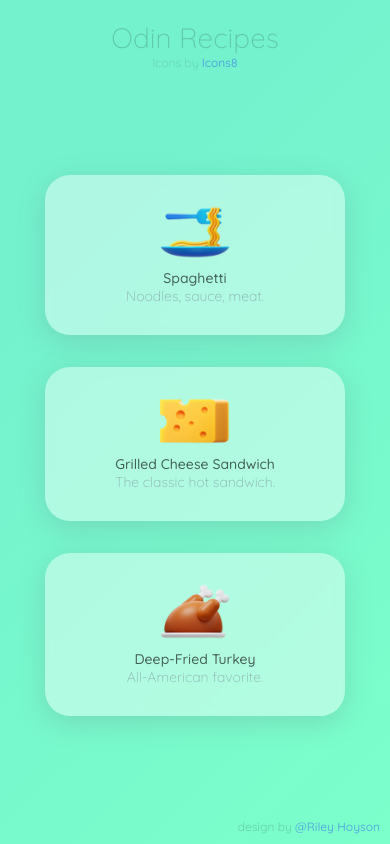
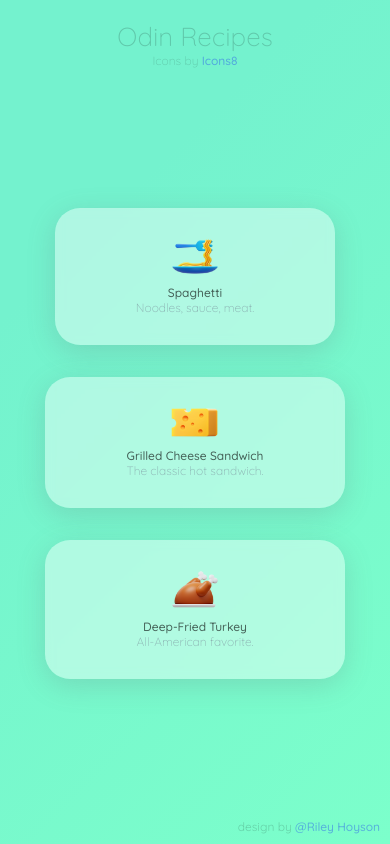
Before and after one commit to rileyhoyson/odin-recipes, a plain HTML site: page index.html in a window 390 px wide. Drawn offline with Linux system fonts and the light colour scheme.

Commit message:
Fix display issue on mobile
Edit media queries to fix display issue on smaller devices

```diff
--- a/style.css
+++ b/style.css
@@ -165,6 +165,19 @@ a {
     }
 }
 
+@media (max-width: 600px) {
+    .index-header {
+        font-size: 26px;
+    }
+    .flex-item {
+        font-size: 12px;
+    }
+    .icon {
+        height: auto;
+        width: 48px;
+    }
+}
+
 @media (max-width: 300px) {
     .flex-container {
         align-items: center;
```
